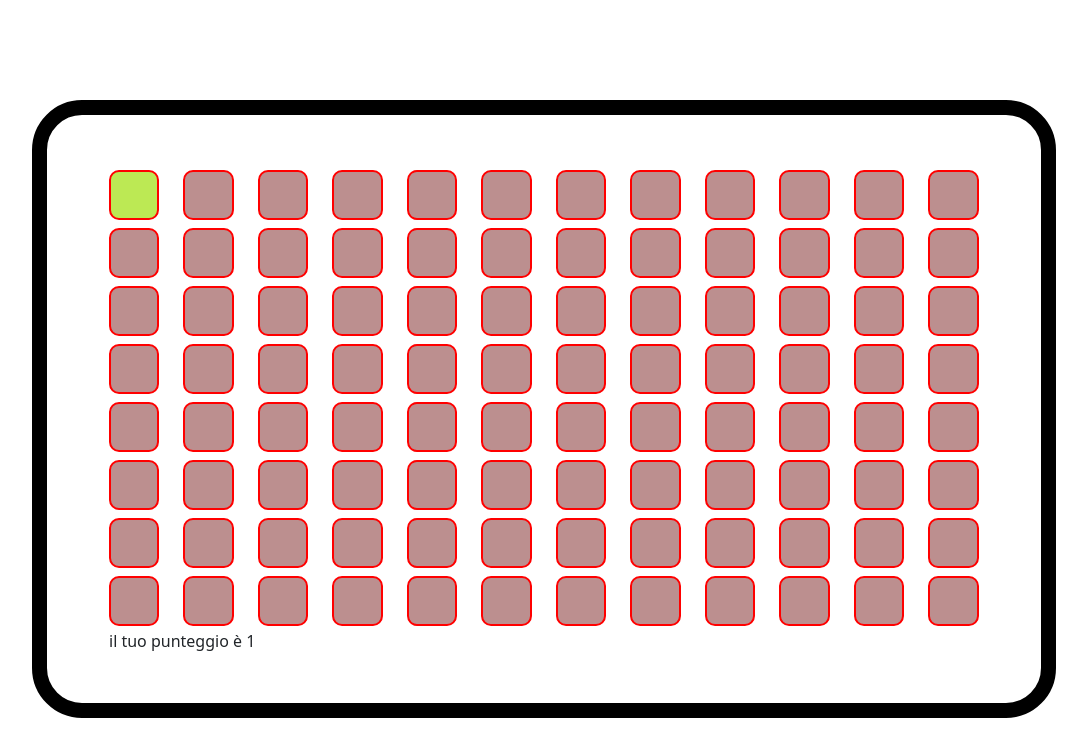
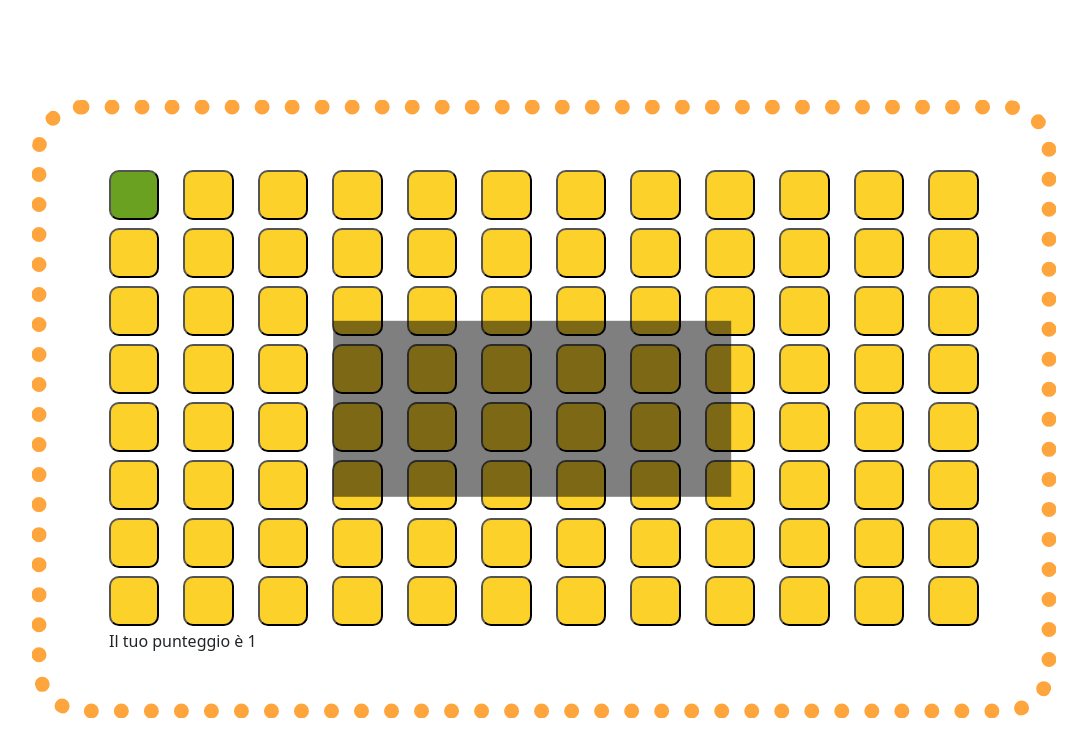
Before and after one commit to VinRu5/js-campominato, a plain HTML site: page bonus/index.html in a window 1280 px wide. Both pictures are taken after a click on the button 230 px from the left and 195 px from the top of the page. Shown: the whole page, without its empty margins (96-1183 px from the left). Drawn offline with nearby package versions, Linux system fonts and the light colour scheme.

Commit message:
sitemato css e dichirazione di sconfitta

```diff
--- a/bonus/css/style.css
+++ b/bonus/css/style.css
@@ -1,17 +1,29 @@
 
 .container-view {
-    border: 15px solid black;
+    border: 15px dotted #ffa53d;
     border-radius: 50px;
     margin: 100px auto;
     width: 80vw;
     padding: 50px;
+    position: relative;
 }
 
 .box {
     width: 100%;
     height: 50px;
-    border: 2px solid red;
     margin-top: 5px;
-    background-color: rosybrown;
+    background-color: #fcd12a;
     border-radius: 10px;
+
 }
+
+.message-box {
+    position: absolute;
+    transform: translate(-50% , -50%);
+    top: 50%;
+    left: 50%;
+    width: 40%;
+    height: 30%;
+    background-color: rgba(0, 0, 0, .5);
+    text-align: center;
+}
--- a/bonus/index.html
+++ b/bonus/index.html
@@ -302,7 +302,13 @@
                 </div>
             </div>
             <div class="row">
-                <div class="output col-12"></div>
+                <div class="col-12">
+                    <span>Il tuo punteggio è </span>
+                    <span class="output">0</span>
+                </div>
+            </div>
+            <div class="justify-content-center align-items-center row message-box">
+                <div class="col message"></div>
             </div>
         </div>
     </div>
--- a/bonus/js/script.js
+++ b/bonus/js/script.js
@@ -3,9 +3,14 @@ function getRandomNumber(min, max) {
     return Math.floor(Math.random() * (max - min + 1)) + min;
 }
 
+//elemento html per lo score
 var output = document.getElementsByClassName('output')[0];
 
+//elemento html per i button
 var boxElement = document.getElementsByClassName('box');
+
+//elemento html per i messaggi
+var messageElement = document.getElementsByClassName('message')[0];
 
 var numberOfBox = 96;
 
@@ -24,11 +29,8 @@ while (computerNumbers.length < 16) {
 }
 
 //prendo i numeri dell'array
-//for array[x]
 //e li associo in modo randomico
-//randomNum = button[x]--> button[randomNum]
 //ai button
-//button[randomNum].value = array[x];
 var i = 1;
 var boxNum = [];
 while (i <= numberOfBox) {
@@ -44,26 +46,39 @@ while (i <= numberOfBox) {
 
 //creo array per caricare il punteggio dell'utente
 var userNumbers = [];
-output.innerHTML = 'il tuo punteggio è 0';
+
 
 for (var x = 0; x < boxElement.length; x++) {
 
     //al click verifico che non ci sia la mina
     boxElement[x].addEventListener('click', function () {
-        this.style.background = '#bce954';
+
+        //colore del button positivo
+        this.style.background = '#6aa121';
 
         var check = parseInt(this.value);
         console.log(check);
 
         if (computerNumbers.includes(check)) {
-            this.style.background = 'red';
-            //alert('hai beccato la mina');
+            this.style.background = '#ff5349';
+
+            //creare un avviso per dichirare la partita persa
+            messageElement.innerHTML = 'HAI PERSO!'
+
+            //se becchi la mina non è possibile cliccare sui button
+            for (var i = 0; i < boxElement.length; i++) {
+                boxElement[i].disabled = true;
+            }
+
             //window.location.reload();
         } else {
-            userNumbers.push(check);
+
+            if (!userNumbers.includes(check)){
+                userNumbers.push(check);
+            }
         }
-        // TODO: come uscire dal ciclo se becco la mina?
+
         var result = userNumbers.length;
-        output.innerHTML = 'il tuo punteggio è ' + result;
+        output.innerHTML = result;
     })
 }
```
